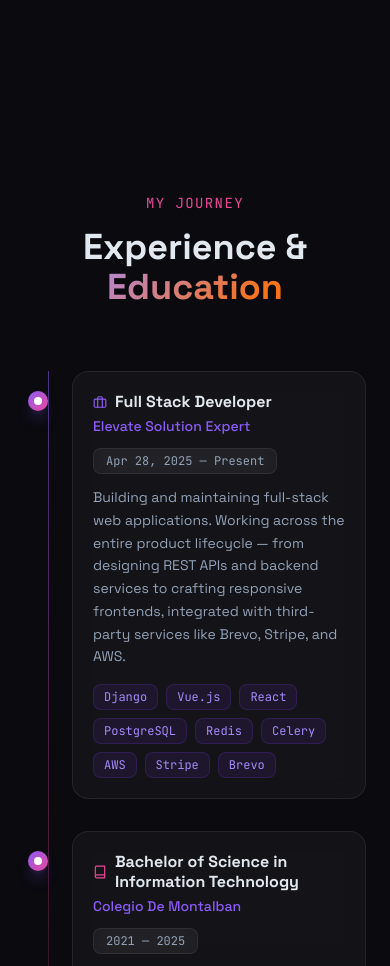
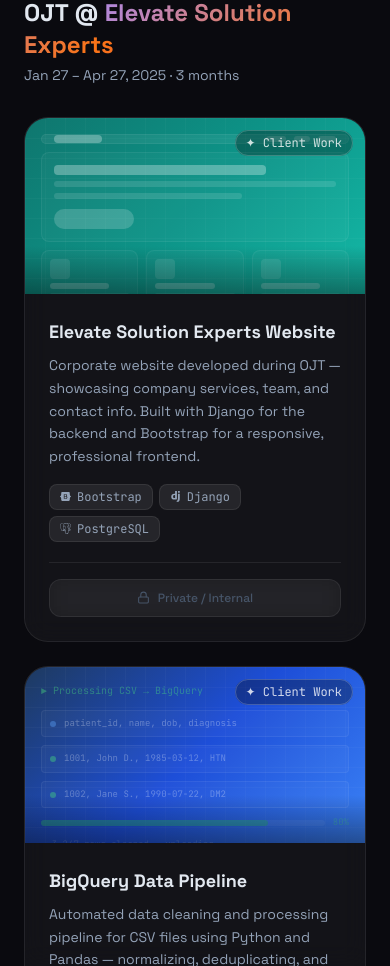
Before and after one commit to DustinKarl004/Karl_Portfolio, a React (Vite) app: page / in a window 390 px wide. Shown: the part 6097-7063 px from the top of the page. Built offline with nearby package versions, Linux system fonts and the light colour scheme.

Commit message:
Version 4

```diff
--- a/src/components/Experience.jsx
+++ b/src/components/Experience.jsx
@@ -10,6 +10,15 @@
     period: 'Apr 28, 2025 — Present',
     description: 'Building and maintaining full-stack web applications. Working across the entire product lifecycle — from designing REST APIs and backend services to crafting responsive frontends, integrated with third-party services like Brevo, Stripe, and AWS.',
     tags: ['Django', 'Vue.js', 'React', 'PostgreSQL', 'Redis', 'Celery', 'AWS', 'Stripe', 'Brevo'],
+  },
+  {
+    type: 'ojt',
+    title: 'OJT Intern',
+    company: 'Elevate Solution Expert',
+    period: 'Jan 27, 2025 — Apr 27, 2025',
+    badge: 'Internship · 3 months',
+    description: 'Completed a 3-month internship building real internal tools for the company. Developed the corporate website, built a BigQuery data cleaning and processing pipeline for CSV automation, and created a full-stack loan calculator application.',
+    tags: ['Bootstrap', 'Django', 'PostgreSQL', 'Python', 'Pandas', 'BigQuery', 'React.js'],
   },
   {
     type: 'education',
@@ -46,13 +55,22 @@
             <div className="flex items-center gap-2 mb-1">
               {item.type === 'work'
                 ? <FiBriefcase size={14} className="text-violet-500 flex-shrink-0" />
+                : item.type === 'ojt'
+                ? <FiBriefcase size={14} className="text-orange-500 flex-shrink-0" />
                 : <FiBook size={14} className="text-pink-500 flex-shrink-0" />
               }
               <h3 className="font-bold text-base sm:text-lg leading-tight" style={{ color: 'var(--text)' }}>
                 {item.title}
               </h3>
+              {item.badge && (
+                <span className="px-2 py-0.5 rounded-full text-[10px] font-mono bg-orange-500/15 text-orange-400 border border-orange-500/25">
+                  {item.badge}
+                </span>
+              )}
             </div>
-            <p className="font-medium text-violet-500 text-sm">{item.company}</p>
+            <p className={`font-medium text-sm ${item.type === 'ojt' ? 'text-orange-500' : 'text-violet-500'}`}>
+              {item.company}
+            </p>
           </div>
           <span className="glass px-3 py-1 rounded-lg text-xs font-mono whitespace-nowrap" style={{ color: 'var(--text-muted)' }}>
             {item.period}
--- a/src/components/Projects.jsx
+++ b/src/components/Projects.jsx
@@ -1,7 +1,7 @@
 import { useRef } from 'react'
 import { motion, useInView } from 'framer-motion'
 import { FiExternalLink, FiGithub, FiArrowRight, FiLock } from 'react-icons/fi'
-import { SiDjango, SiVuedotjs, SiPostgresql, SiRedis, SiDocker, SiPython, SiCelery, SiStripe, SiPandas, SiNextdotjs, SiBootstrap } from 'react-icons/si'
+import { SiDjango, SiVuedotjs, SiPostgresql, SiRedis, SiDocker, SiPython, SiCelery, SiStripe, SiPandas, SiNextdotjs, SiBootstrap, SiGooglebigquery, SiReact } from 'react-icons/si'
 import { FaAws } from 'react-icons/fa'
 import { FiMail } from 'react-icons/fi'
 
@@ -158,6 +158,74 @@
   )
 }
 
+function MockCorporateWebsite() {
+  return (
+    <div className="absolute inset-0 p-4 flex flex-col gap-2 opacity-60 pointer-events-none select-none">
+      <div className="flex items-center justify-between h-7 rounded-lg bg-white/10 px-3 border border-white/10">
+        <div className="h-2 w-12 rounded bg-white/50" />
+        <div className="flex gap-2">
+          {[20, 16, 18].map((w, i) => <div key={i} className="h-1.5 rounded bg-white/30" style={{ width: w }} />)}
+        </div>
+      </div>
+      <div className="rounded-lg bg-white/5 border border-white/10 p-3 flex flex-col gap-1.5">
+        <div className="h-2.5 w-3/4 rounded bg-white/50" />
+        <div className="h-1.5 w-full rounded bg-white/20" />
+        <div className="h-1.5 w-2/3 rounded bg-white/20" />
+        <div className="h-5 w-20 rounded-full bg-white/30 mt-1" />
+      </div>
+      <div className="flex gap-2 flex-1">
+        {[0, 1, 2].map(i => (
+          <div key={i} className="flex-1 rounded-lg bg-white/5 border border-white/10 p-2 flex flex-col gap-1">
+            <div className="w-5 h-5 rounded bg-white/20" />
+            <div className="h-1.5 rounded bg-white/40 w-3/4" />
+            <div className="h-1 rounded bg-white/15 w-full" />
+          </div>
+        ))}
+      </div>
+    </div>
+  )
+}
+
+function MockDataPipeline() {
+  const rows = ['patient_id, name, dob, diagnosis', '1001, John D., 1985-03-12, HTN', '1002, Jane S., 1990-07-22, DM2']
+  return (
+    <div className="absolute inset-0 p-4 flex flex-col gap-2 opacity-60 pointer-events-none select-none font-mono text-[9px]">
+      <div className="text-green-400/70 text-[10px] mb-1">► Processing CSV → BigQuery</div>
+      {rows.map((row, i) => (
+        <div key={i} className="flex items-center gap-2 rounded bg-white/5 border border-white/10 px-2 py-1.5">
+          <div className={`w-1.5 h-1.5 rounded-full flex-shrink-0 ${i === 0 ? 'bg-blue-400/70' : 'bg-green-400/70'}`} />
+          <span className="text-white/50 truncate">{row}</span>
+        </div>
+      ))}
+      <div className="flex items-center gap-2 mt-auto">
+        <div className="h-1.5 flex-1 rounded-full bg-white/10">
+          <div className="h-full w-4/5 rounded-full bg-green-500/60" />
+        </div>
+        <span className="text-green-400/60 text-[9px]">80%</span>
+      </div>
+      <div className="text-white/30">→ 3,247 rows cleaned · uploading...</div>
+    </div>
+  )
+}
+
+function MockLoanCalculator() {
+  return (
+    <div className="absolute inset-0 p-4 flex flex-col gap-2 opacity-60 pointer-events-none select-none">
+      <div className="text-[10px] text-white/50 font-mono mb-1">LOAN CALCULATOR</div>
+      {[['Loan Amount', '₱ 500,000'], ['Interest Rate', '12% / yr'], ['Term', '36 months']].map(([label, val], i) => (
+        <div key={i} className="flex items-center justify-between rounded-lg bg-white/5 border border-white/10 px-3 py-1.5">
+          <span className="text-[10px] text-white/40">{label}</span>
+          <span className="text-[10px] text-white/70 font-mono">{val}</span>
+        </div>
+      ))}
+      <div className="rounded-lg border border-white/20 bg-white/10 px-3 py-2 mt-1">
+        <div className="text-[9px] text-white/40 mb-0.5">Monthly Payment</div>
+        <div className="text-base font-bold text-white/90">₱ 16,607</div>
+      </div>
+    </div>
+  )
+}
+
 /* ── Tag icon map ── */
 const tagIcons = {
   Django: SiDjango,
@@ -173,6 +241,9 @@
   Pandas: SiPandas,
   'Next.js': SiNextdotjs,
   Bootstrap: SiBootstrap,
+  BigQuery: SiGooglebigquery,
+  'React.js': SiReact,
+  React: SiReact,
 }
 
 function Tag({ label }) {
@@ -439,6 +510,39 @@
   },
 ]
 
+const ojtCards = [
+  {
+    id: 7,
+    title: 'Elevate Solution Experts Website',
+    description: 'Corporate website developed during OJT — showcasing company services, team, and contact info. Built with Django for the backend and Bootstrap for a responsive, professional frontend.',
+    tags: ['Bootstrap', 'Django', 'PostgreSQL'],
+    gradientStyle: { background: 'linear-gradient(135deg, #0f766e 0%, #0d9488 50%, #14b8a6 100%)' },
+    github: null,
+    live: null,
+    MockUI: MockCorporateWebsite,
+  },
+  {
+    id: 8,
+    title: 'BigQuery Data Pipeline',
+    description: 'Automated data cleaning and processing pipeline for CSV files using Python and Pandas — normalizing, deduplicating, and uploading structured records directly into Google BigQuery.',
+    tags: ['Python', 'Pandas', 'BigQuery'],
+    gradientStyle: { background: 'linear-gradient(135deg, #1e3a5f 0%, #1d4ed8 50%, #3b82f6 100%)' },
+    github: null,
+    live: null,
+    MockUI: MockDataPipeline,
+  },
+  {
+    id: 9,
+    title: 'LeadForm Calculator',
+    description: 'Full-stack loan calculator application that computes monthly payments, total interest, and repayment schedules based on loan amount, rate, and term — built with React.js and a Django REST backend.',
+    tags: ['React.js', 'Django', 'PostgreSQL'],
+    gradientStyle: { background: 'linear-gradient(135deg, #7c3aed 0%, #9333ea 50%, #a855f7 100%)' },
+    github: null,
+    live: null,
+    MockUI: MockLoanCalculator,
+  },
+]
+
 export default function Projects() {
   const ref = useRef(null)
   const inView = useInView(ref, { once: true, margin: '-100px' })
@@ -462,10 +566,26 @@
           </p>
         </motion.div>
 
-        {/* Bento grid */}
+        {/* Main work projects */}
         <div className="grid grid-cols-1 lg:grid-cols-2 gap-6">
           <FeaturedCard project={featured} />
           {cards.map((project, i) => (
+            <ProjectCard key={project.id} project={project} index={i + 1} MockUI={project.MockUI} />
+          ))}
+        </div>
+
+        {/* OJT section */}
+        <div className="mt-16 mb-8">
+          <span className="font-mono text-orange-500 text-sm tracking-widest uppercase">Internship</span>
+          <h3 className="text-2xl font-bold mt-1" style={{ color: 'var(--text)' }}>
+            OJT @ <span className="gradient-text">Elevate Solution Experts</span>
+          </h3>
+          <p className="text-sm mt-1" style={{ color: 'var(--text-muted)' }}>
+            Jan 27 – Apr 27, 2025 · 3 months
+          </p>
+        </div>
+        <div className="grid grid-cols-1 lg:grid-cols-3 gap-6">
+          {ojtCards.map((project, i) => (
             <ProjectCard key={project.id} project={project} index={i + 1} MockUI={project.MockUI} />
           ))}
         </div>
```
